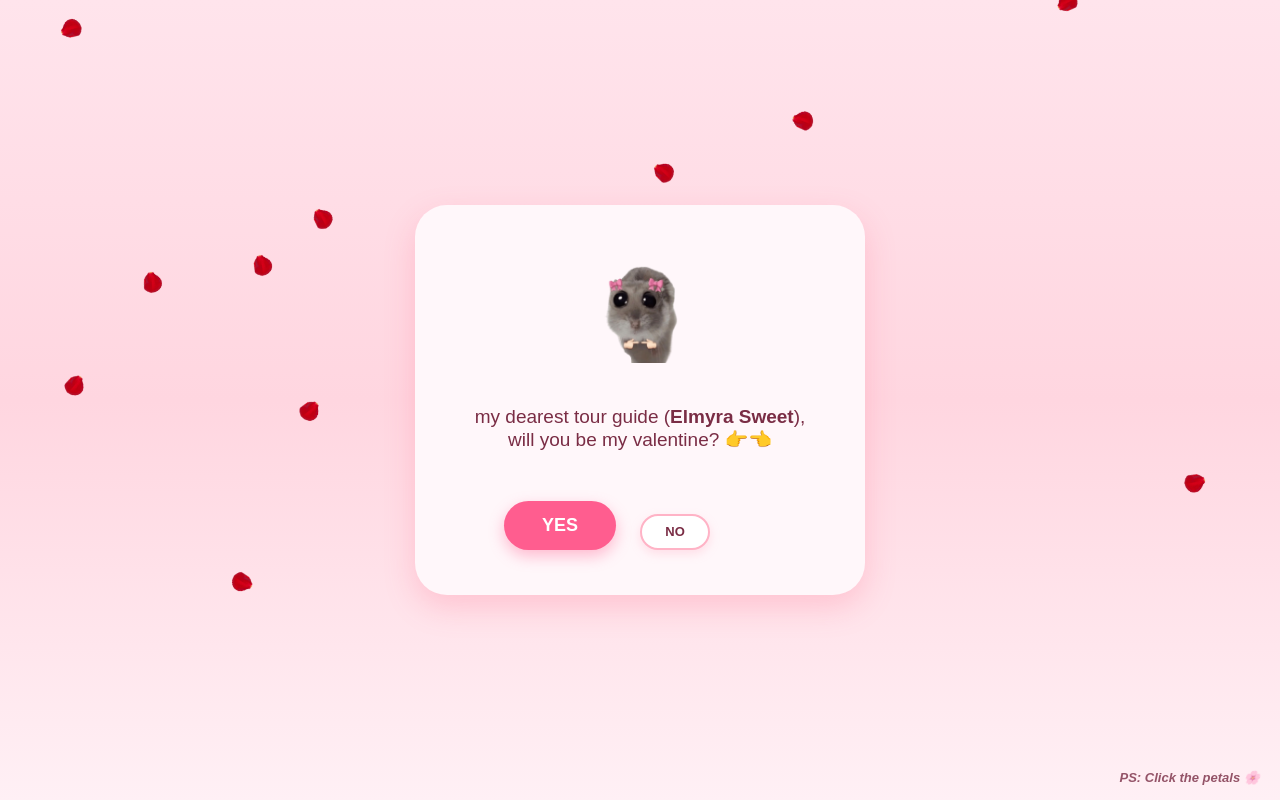
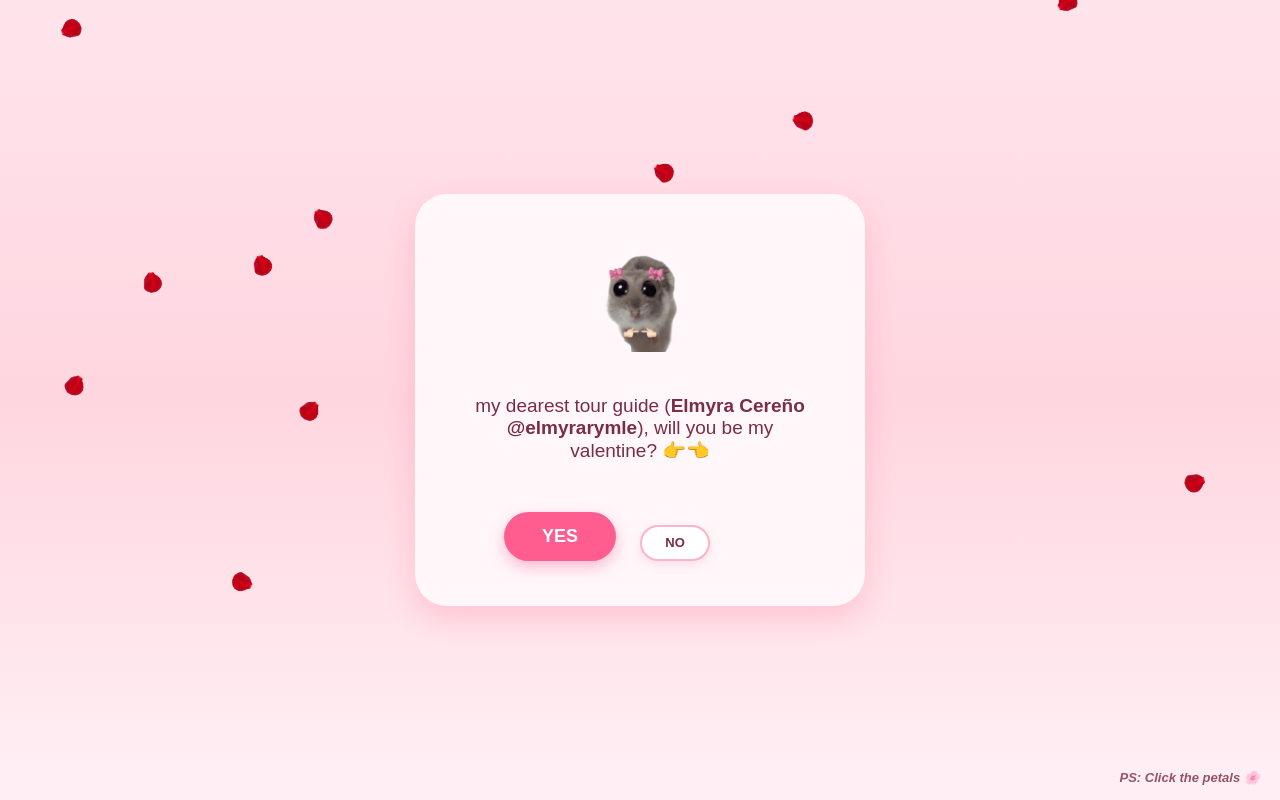
Before and after one commit to kdu-333/for-sweet-sweet, a plain HTML site: page index.html in a window 1280 px wide. Drawn offline with Linux system fonts and the light colour scheme.

Commit message:
Update HTML content and add user mention

```diff
--- a/index.html
+++ b/index.html
@@ -19,7 +19,7 @@
             <img src="hamster.png" alt="Cute hamster" class="hamster" />
 
             <p class="question">
-                my dearest tour guide (<b>Elmyra Sweet</b>), will you be my valentine? 👉👈
+                my dearest tour guide (<b>Elmyra Cereño @elmyrarymle</b>), will you be my valentine? 👉👈
             </p>
 
             <p id="celebrationText">YEHEEEEY!!!!🤩</p>
```
